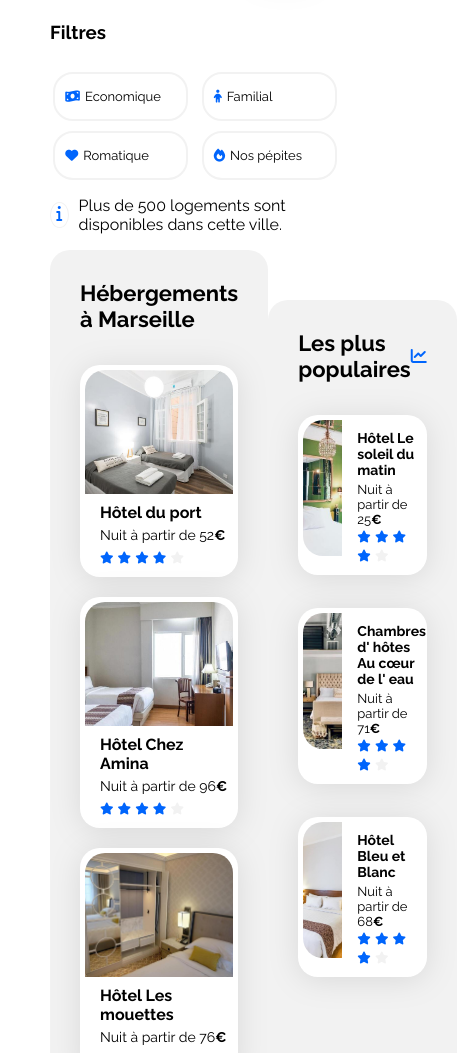
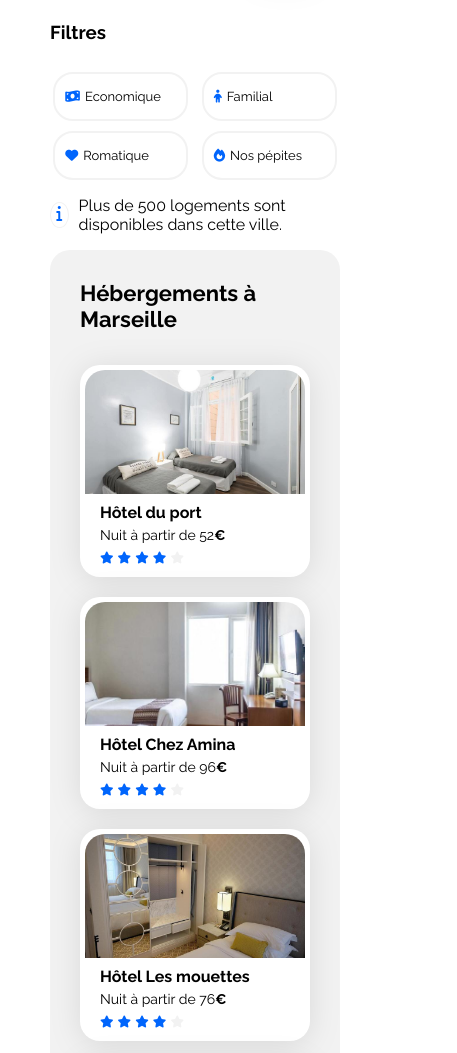
Before and after one commit to pricilliaedou/HTML-CSS-Booki, a plain HTML site: page index.html in a window 390 px wide. Shown: the part 333-1386 px from the top of the page, 457 px wide, since content can reach past the window. Drawn offline with Linux system fonts and the light colour scheme.

Commit message:
correction responsive tablette

```diff
--- a/css/style.css
+++ b/css/style.css
@@ -334,7 +334,7 @@ footer {
 /****** Media queries ***********/
 /* Medium devices (tablets, less/equal than 1024px) */
 @media (max-width: 1024px) {
-    .hebergements-and-populaires {
+    #hebergements-and-populaires {
         flex-direction: column;
         gap: 20px;
     }
```
